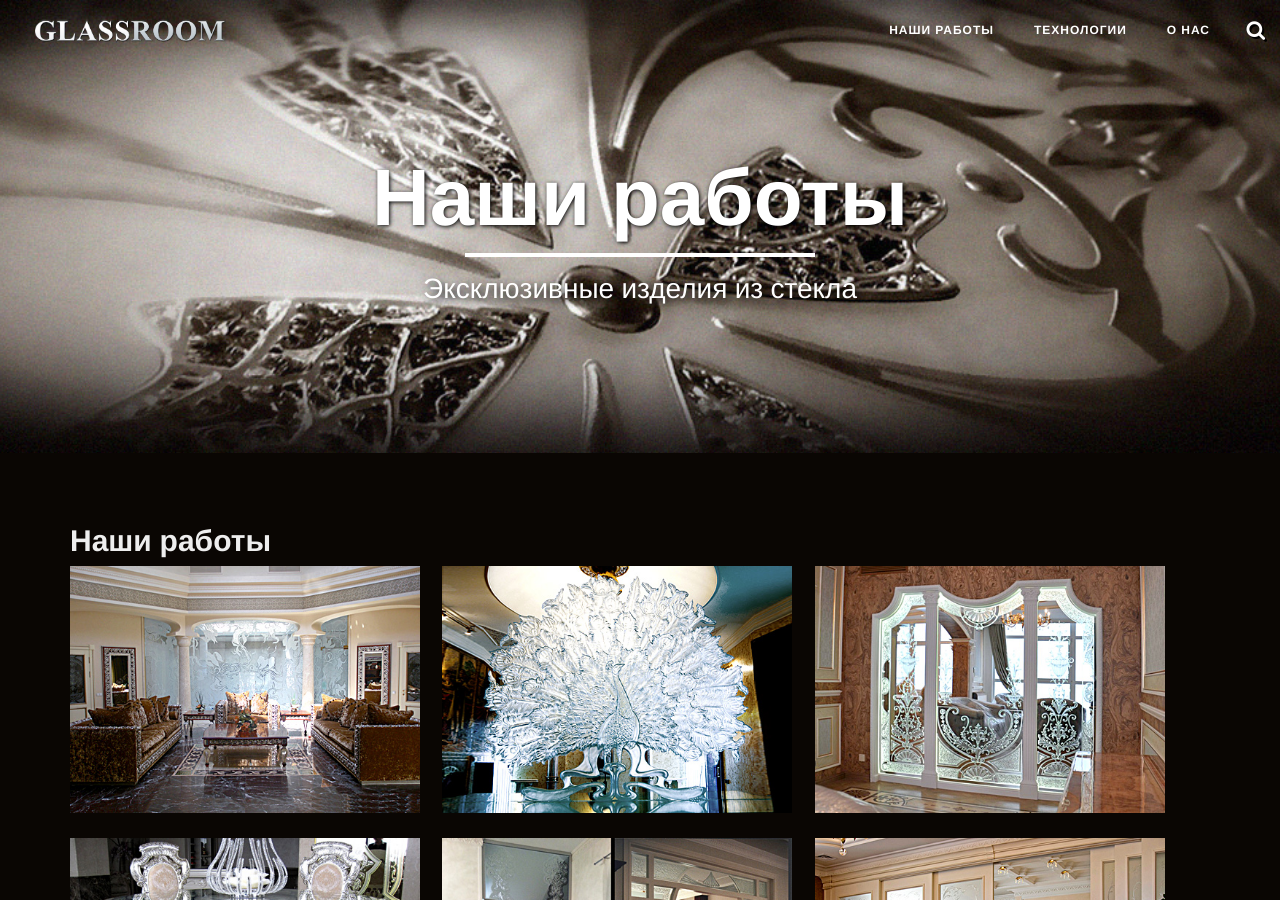
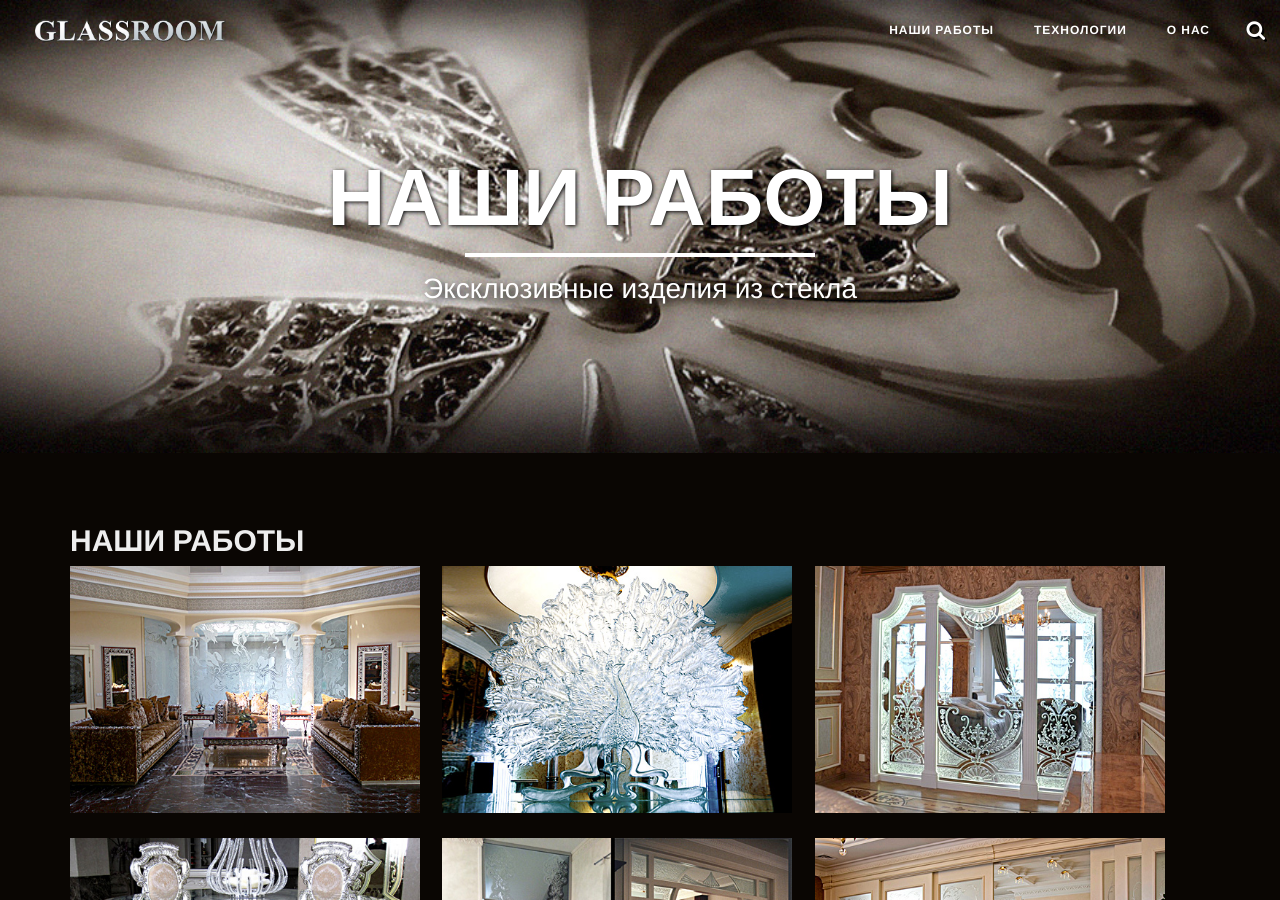
Before and after one commit to Magnum800/glassroom, a Jekyll site: the page built from gallery/index.html, in a window 1280 px wide and 900 px high. Built offline with Jekyll 4.4.1, drawn with Linux system fonts in a browser that asks for light colours; nearby versions of some CDN libraries.

```diff
--- a/gallery/index.html
+++ b/gallery/index.html
@@ -1,6 +1,6 @@
 ---
 layout: page
-title: "Наши работы"
+title: "НАШИ РАБОТЫ"
 description: "Эксклюзивные изделия из стекла"
 active: gallery
 header-img: "img/gallery-bg.jpg"
```
